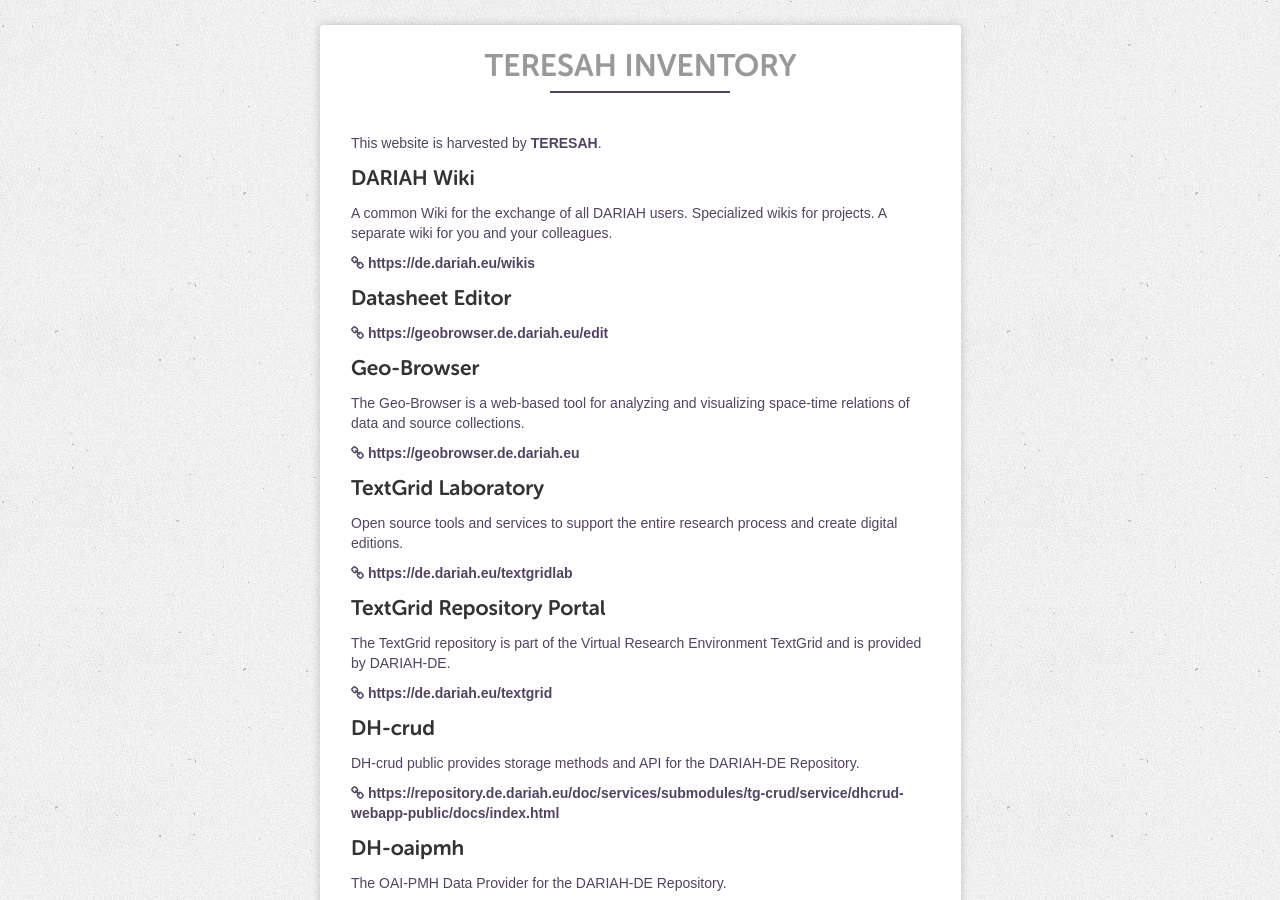
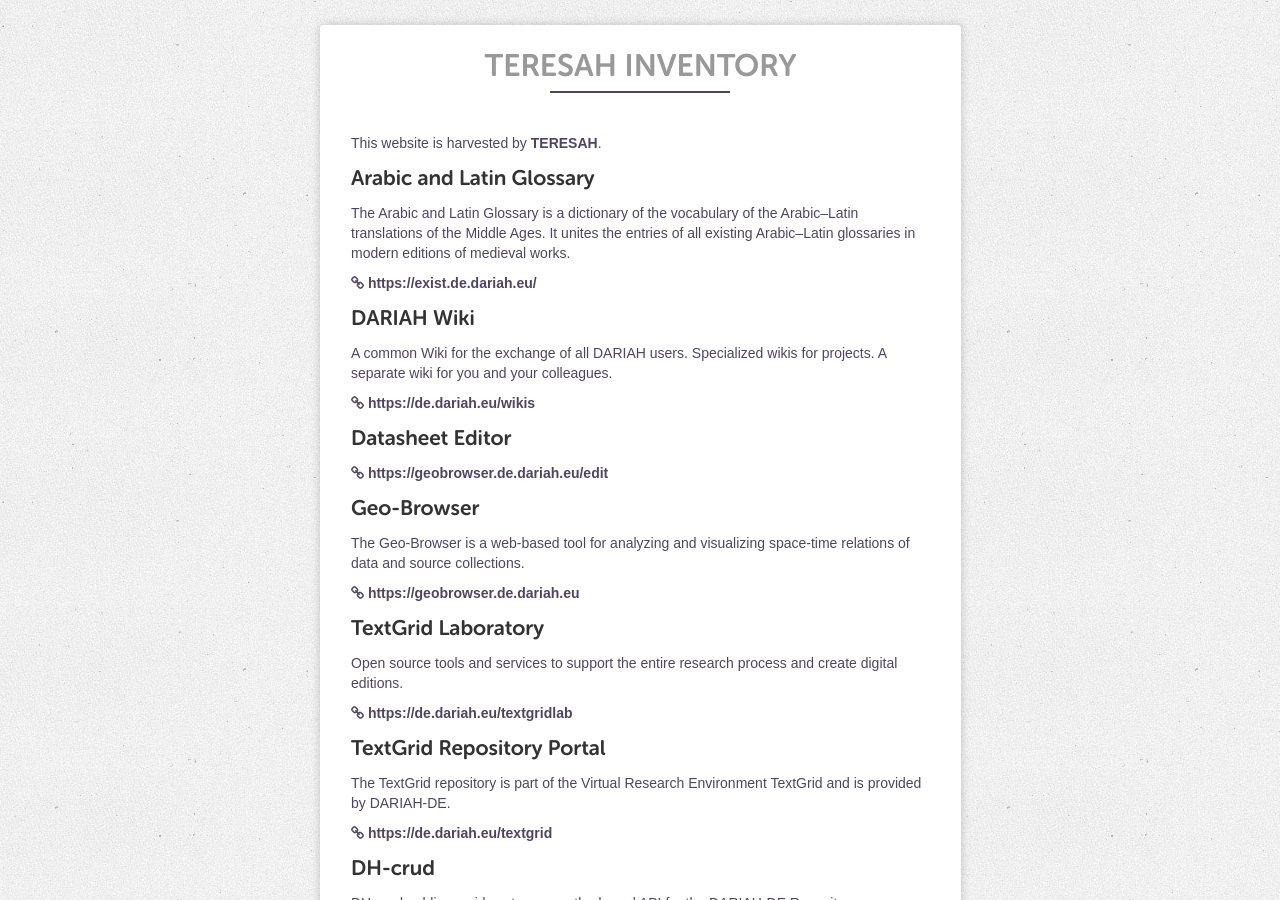
Before and after one commit to DARIAH-DE/status, a Jekyll site: the page built from teresah.md, in a window 1280 px wide and 900 px high. Built offline with Jekyll 4.4.1, drawn with Linux system fonts in a browser that asks for light colours.

Commit message:
Wartung 17.01

```diff
--- a/_data/announcements.yaml
+++ b/_data/announcements.yaml
@@ -9,6 +9,8 @@
     - '/servers/repository-de-dariah-eu'
     - '/servers/res'
     - '/middlewares/liferay'
+    - '/services/confluence'
+    - '/services/algloss'
 - title: 'System Maintenance'
   date_start: '2018-07-12'
   date_end: '2018-07-03'
--- /dev/null
+++ b/_services/algloss.yaml
@@ -0,0 +1,6 @@
+---
+title: 'Arabic and Latin Glossary'
+description: 'The Arabic and Latin Glossary is a dictionary of the vocabulary of the Arabic–Latin translations of the Middle Ages. It unites the entries of all existing Arabic–Latin glossaries in modern editions of medieval works.'
+website: 'https://exist.de.dariah.eu/'
+dependencies:
+---
```
